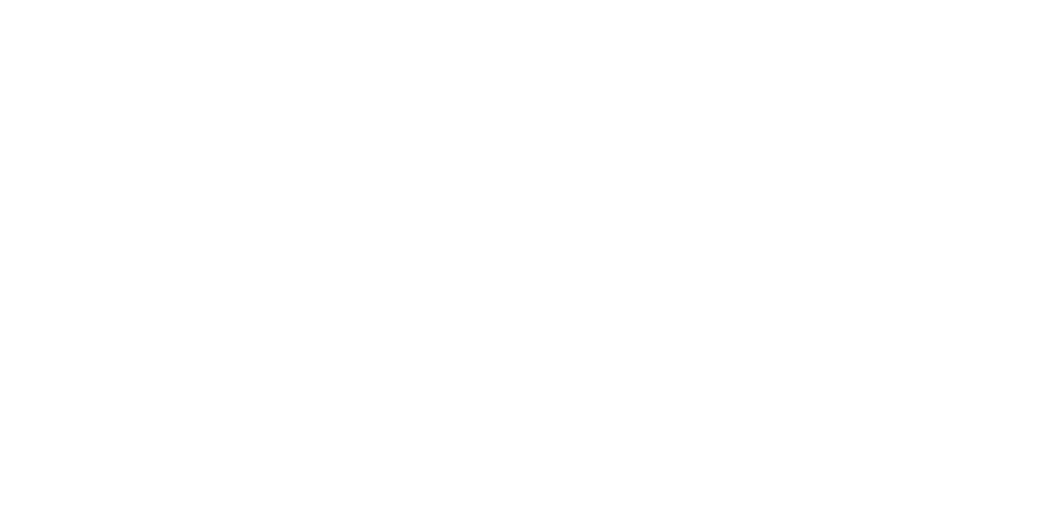
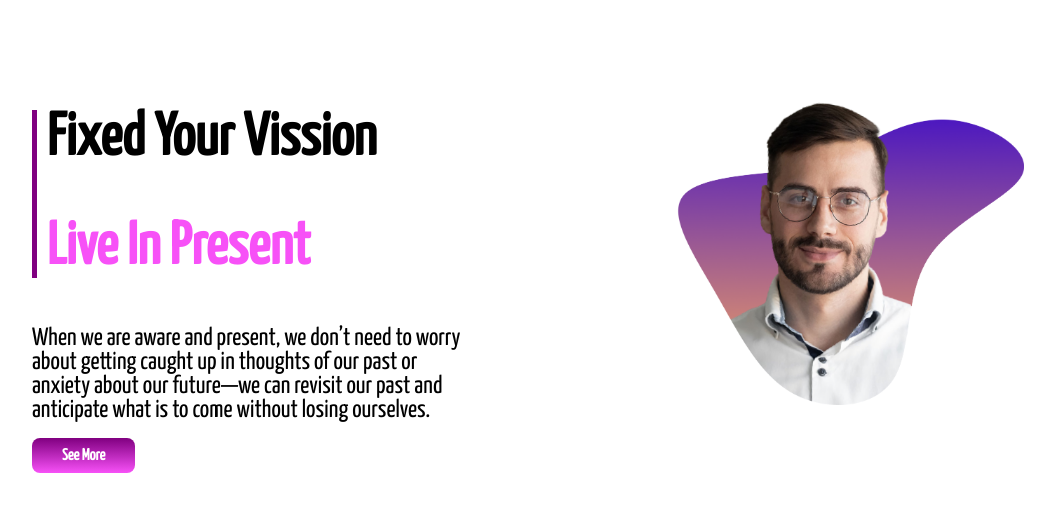
Before and after one commit to iamrakibul/focus, a plain HTML site: page index.html in a window 1280 px wide. Shown: the whole page, without its empty margins (168-1223 px from the left). Drawn offline with Linux system fonts and the light colour scheme.

Commit message:
section1

```diff
--- a/index.html
+++ b/index.html
@@ -11,9 +11,17 @@
     <link rel="stylesheet" href="style.css">
 </head>
 <body>
-    <section>
-        <div>
-
+    <section class="title">
+        <div class="half-width">
+            <div class="margin">
+                <h1>Fixed Your Vission</h1>
+                <h1><span class="purple">Live In Present</span></h1>
+            </div>
+            <p>When we are aware and present, we don’t need to worry about getting caught up in thoughts of our past or anxiety about our future—we can revisit our past and anticipate what is to come without losing ourselves.</p>
+            <a class="button" target="blank" href="">See More</a>
+        </div>
+        <div class="half-width">
+            <img src="images/person/person-5.png" alt="">
         </div>
     </section>
 </body>
--- a/style.css
+++ b/style.css
@@ -0,0 +1,41 @@
+body{
+
+    font-family: 'Yanone Kaffeesatz', sans-serif;
+    margin:0;
+}
+h1{
+    font-size: 60px;
+    margin-left: 10px solid purple;
+}
+.margin{
+    padding-left: 10px;
+    border-left-style:solid;
+    border-color: purple;
+    border-width: 5px;
+}
+.purple{
+    color: rgb(247, 81, 247);
+}
+p{
+    font-size: 25px;
+}
+section{
+    display: flex;
+    margin-bottom: 150px;
+}
+.half-width{
+    width: 50%;
+    padding-top: 60px;
+    padding-left: 200px;
+}
+.half-width img{
+    width: 80%;
+}
+.button{
+    text-decoration: none;
+    color:white;
+    font-weight: 700;
+    background-image: linear-gradient(purple,rgb(247, 81, 247));
+    padding:10px 30px;
+    border-radius: 8px;
+}
```
